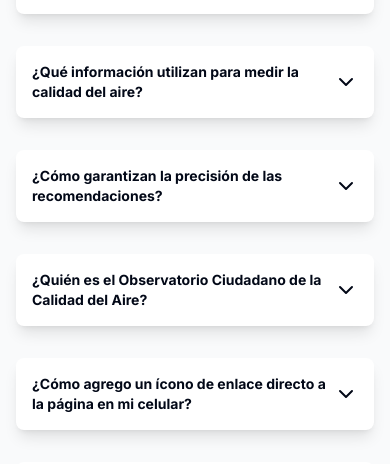
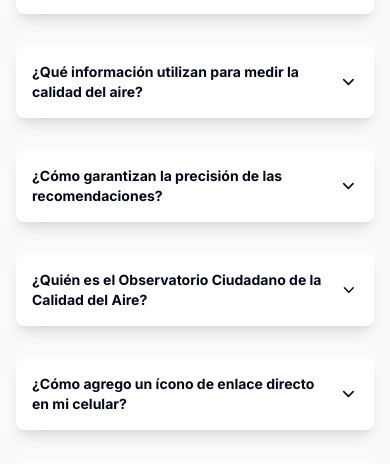
Before and after one commit to edgargutgzz/aireclaro, a Next.js app: page /acerca in a window 390 px wide. Shown: the part 242-706 px from the top of the page. Built offline with nearby package versions, Linux system fonts and the light colour scheme.

Commit message:
refactor: Update Acerca page question for better clarity on mobile devices

```diff
--- a/components/acerca/questions.tsx
+++ b/components/acerca/questions.tsx
@@ -88,8 +88,7 @@ export default function Questions() {
       ),
     },
     {
-      question:
-        "¿Cómo agrego un ícono de enlace directo a la página en mi celular?",
+      question: "¿Cómo agrego un ícono de enlace directo en mi celular?",
       answer: (
         <span>
           <div>
@@ -131,14 +130,16 @@ export default function Questions() {
           className="my-4 cursor-pointer rounded-lg bg-white p-4 text-sm shadow-lg lg:text-base"
           onClick={() => toggleQuestion(q.question)}
         >
+          {/* Header */}
           <div className="flex items-center justify-between">
             <h3 className="pr-2 font-bold">{q.question}</h3>
             {openQuestion === q.question ? (
-              <ChevronUp size={24} className="flex-shrink-0" />
+              <ChevronUp size={24} />
             ) : (
-              <ChevronDown size={24} className="flex-shrink-0" />
+              <ChevronDown size={24} />
             )}
           </div>
+          {/* Answer */}
           {openQuestion === q.question && (
             <div className="mt-4 w-full">{q.answer}</div>
           )}
```
